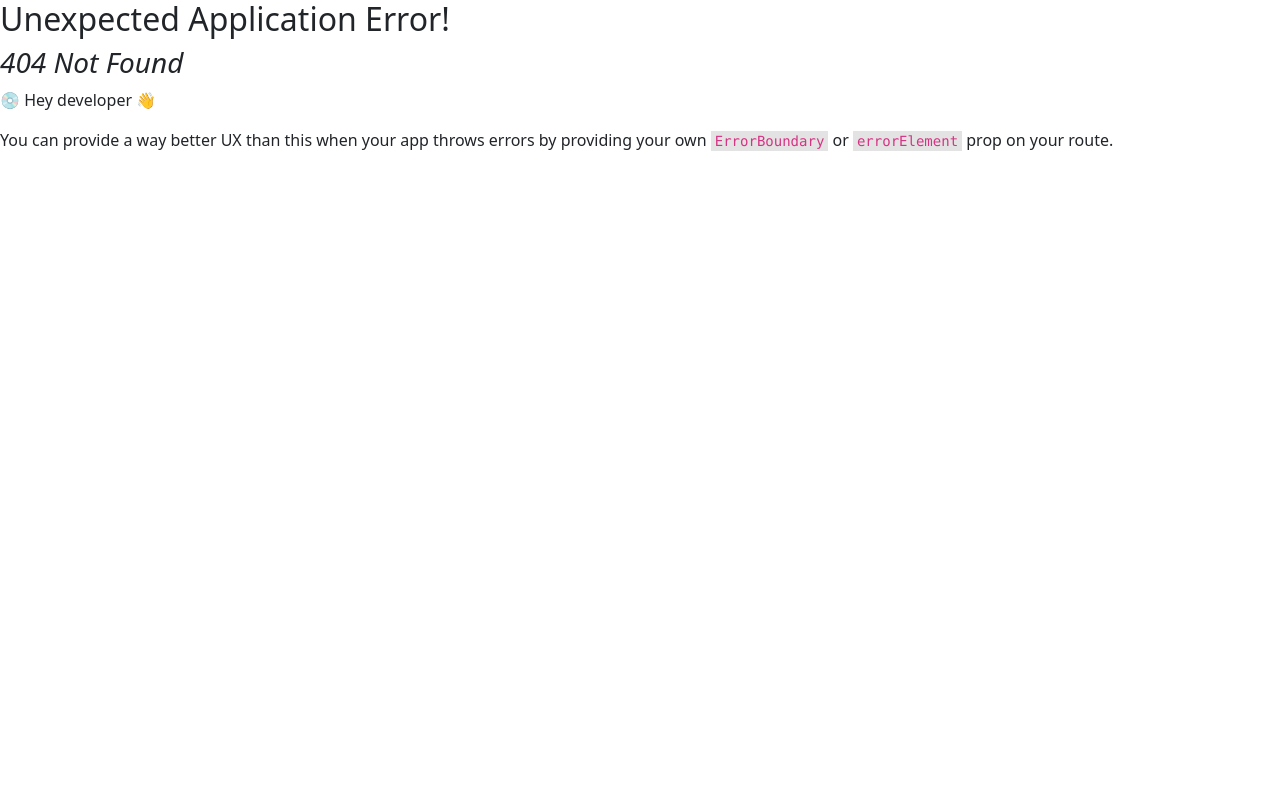
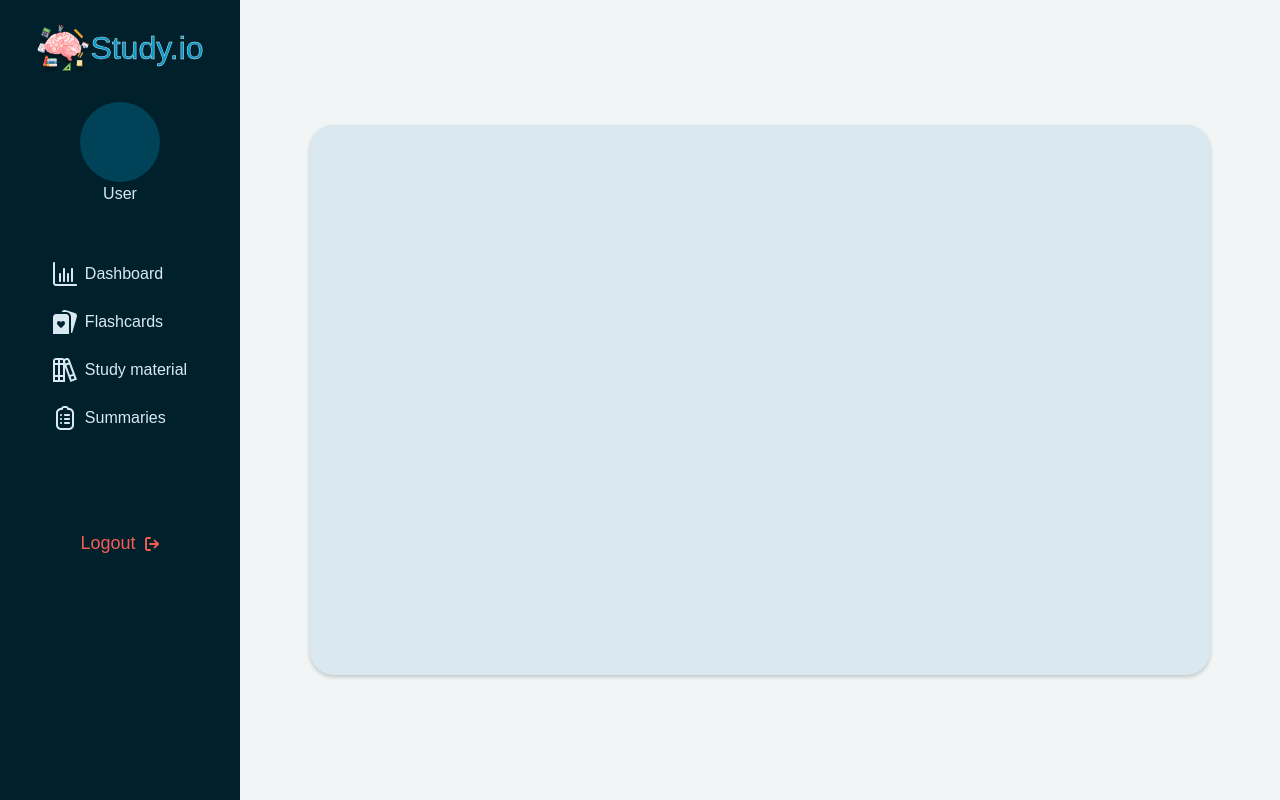
Before and after one commit to ayanfaustt/desenvolvimento-web, a React (Create React App) app in the folder frontend/: page /config in a window 1280 px wide. Before the commit this address had no page. Built offline with nearby package versions, Linux system fonts and the light colour scheme.

Commit message:
Create new component with sidebar and adding config page route

```diff
--- /dev/null
+++ b/frontend/src/components/sidebarWithBox/styles.css
@@ -0,0 +1,20 @@
+.sidebar-content {
+    display: flex;
+    justify-content: left;
+
+}
+
+.dashboard-content {
+    display: flex;
+    justify-content: center;
+    align-items: center;
+    margin: auto;
+}
+
+.box-center {
+    width: 900px;
+    height: 550px;
+    background-color: #DAE9F1;
+    border-radius: 24px;
+    box-shadow: 0 2px 4px rgba(0, 0, 0, 0.2);
+}
--- a/frontend/src/index.tsx
+++ b/frontend/src/index.tsx
@@ -1,6 +1,6 @@
 import React from 'react';
 import ReactDOM from 'react-dom/client';
-// import './styles/global-styles.css';
+import './styles/global-styles.css';
 import reportWebVitals from './reportWebVitals';
 import { RouterProvider } from 'react-router';
 import { routes } from './routes/routes';
--- /dev/null
+++ b/frontend/src/pages/config/index.tsx
@@ -0,0 +1,20 @@
+import React from 'react';
+import './styles.css';
+import SideBar from '../../components/sidebar';
+
+
+interface ConfigPageProps {
+
+}
+export default function ConfigPage(props : ConfigPageProps){
+    return(
+        <main className='sidebar-content'>
+            <SideBar />
+            <div className="dashboard-content">
+                <div className="box-center">
+
+                </div>
+            </div>
+        </main>
+    )
+}
--- a/frontend/src/pages/dashboard/index.tsx
+++ b/frontend/src/pages/dashboard/index.tsx
@@ -8,7 +8,7 @@ interface DashboardPageProps {
 export default function DashboardPage(props: DashboardPageProps) {
     return (
         <main className='sidebar-content'>
-            <SideBar></SideBar>
+            <SideBar />
             <div className='dashboard-content'>
                 <div className='box-center'>
                     <div className='content-inside'>
--- a/frontend/src/routes/routes.js
+++ b/frontend/src/routes/routes.js
@@ -4,6 +4,7 @@ import React from 'react';
 import Container from '../components/container';
 import DashboardPage from '../pages/dashboard';
 import RegisterPage from '../pages/register';
+import ConfigPage from '../pages/config';
 
 export const routes = createBrowserRouter([
     {
@@ -17,5 +18,9 @@ export const routes = createBrowserRouter([
     {
         path: "/register",
         element: <Container comp={<RegisterPage/>} />
+    },
+    {
+        path: "/config",
+        element: <ConfigPage />
     }
 ])
--- a/frontend/src/styles/global-styles.css
+++ b/frontend/src/styles/global-styles.css
@@ -6,7 +6,7 @@
 }
 
 body {
-  background-color: #F1F5F6;
+  background-color: #F1F5F6 !important;
 }
 
 p {
```
Also changed, not shown: frontend/src/components/sidebarWithBox/index.tsx (added, +20 -0 lines), frontend/src/pages/config/styles.css (added).
